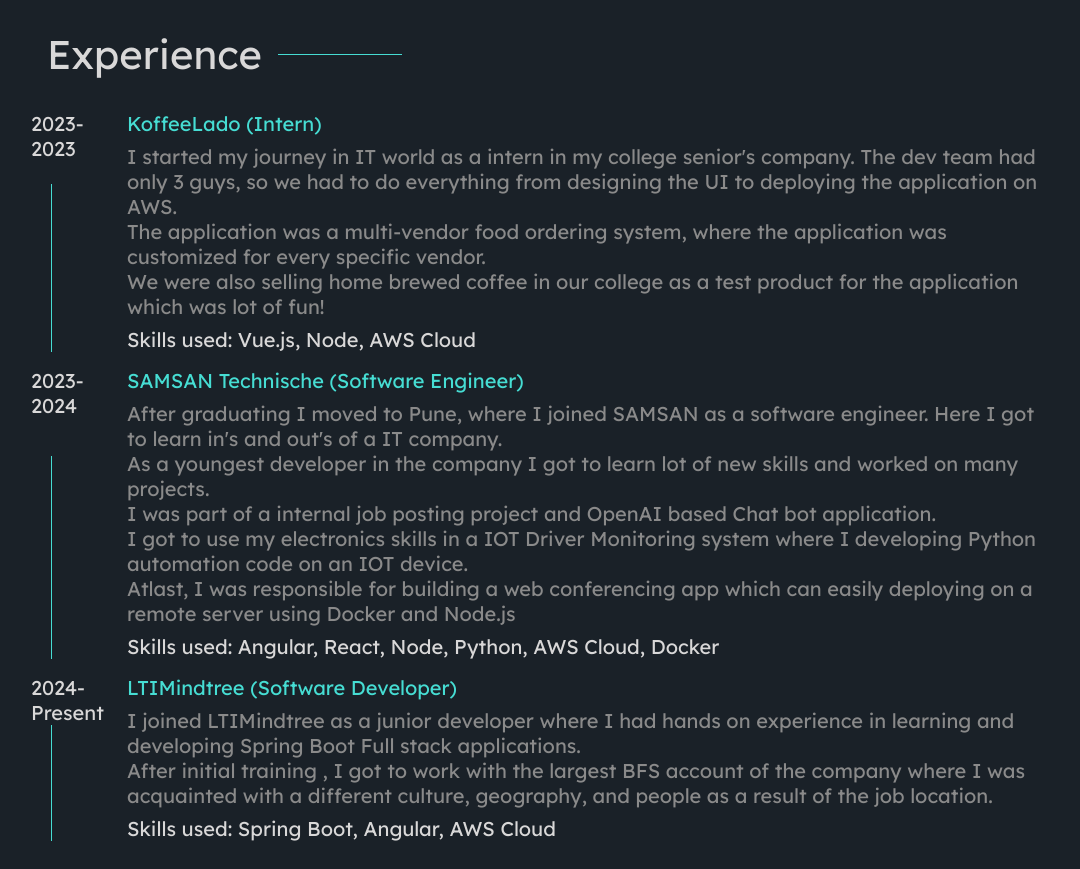
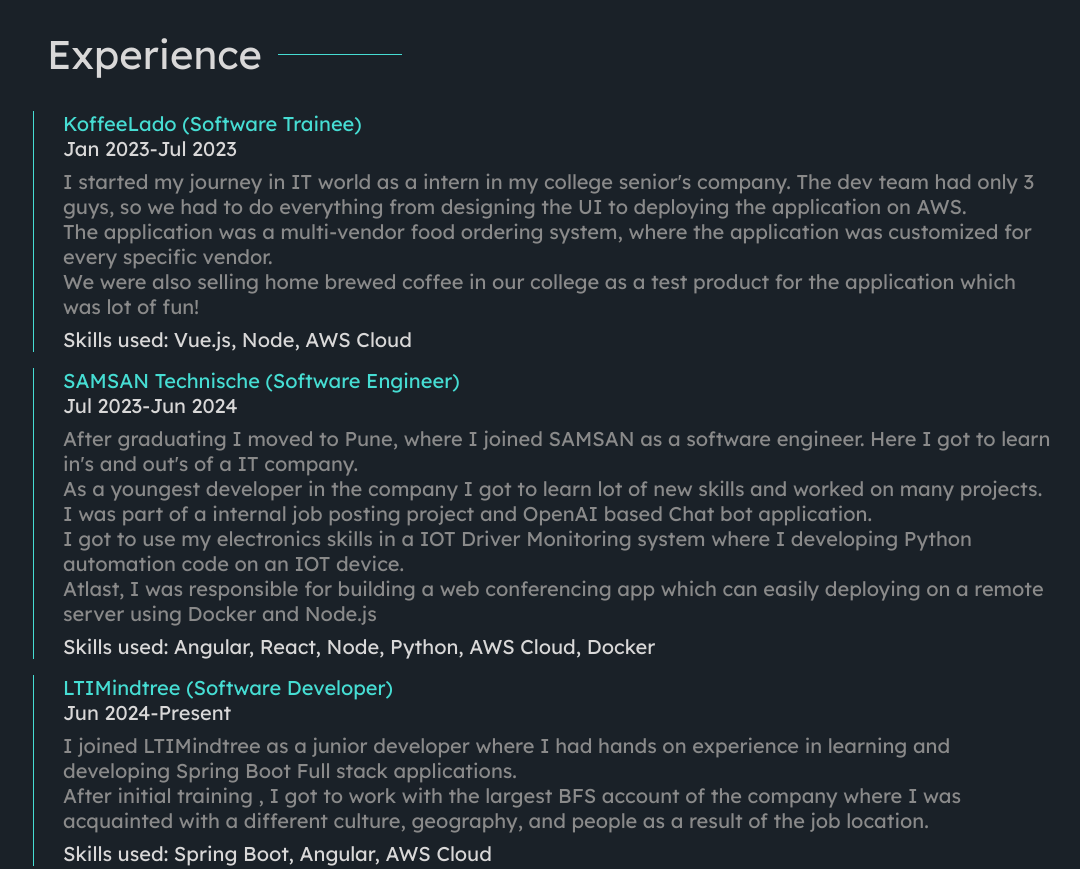
Before and after one commit to RuturajSant/RS.dev, a plain HTML site: page index.html in a window 1280 px wide. Shown: the part 1559-2428 px from the top of the page, without its empty margins (97-1177 px from the left). Drawn offline with nearby package versions, Linux system fonts and the light colour scheme.

Commit message:
content change

```diff
--- a/index.html
+++ b/index.html
@@ -354,40 +354,32 @@ personal projects, watching movies and anime
         <h3 class="title border">Experience</h3>
         <ul class="exp-container">
           <li class="exp-item">
-            <div class="flex">
+
               <div>
-                <p class="exp-year">2023-2023</p>
-              </div>
-              <div>
-                <p class="exp-title">KoffeeLado (Intern)</p>
+                <p class="exp-title">KoffeeLado (Software Trainee)</p>
+                <p class="exp-year">Jan 2023-Jul 2023</p>
                 <p class="exp-description">I started my journey in IT world as a intern in my college senior's company. The dev team had only 3 guys, so we had to do everything from designing the UI to deploying the application on AWS. <br> The application was a multi-vendor food ordering system, where the application was customized for every specific vendor. <br> We were also selling home brewed coffee in our college as a test product for the application which was lot of fun!
                 </p>
                 <p class="exp-skills">Skills used: Vue.js, Node, AWS Cloud</p>
               </div>
-            </div>
+
           </li>
           <li class="exp-item">
-            <div class="flex">
-              <div>
-                <p class="exp-year">2023-2024</p>
-              </div>
+
               <div>
                 <p class="exp-title">SAMSAN Technische (Software Engineer)</p>
+                <p class="exp-year">Jul 2023-Jun 2024</p>
                 <p class="exp-description">After graduating I moved to Pune, where I joined SAMSAN as a software engineer. Here I got to learn in's and out's of a IT company. <br> As a youngest developer in the company I got to learn lot of new skills and worked on many projects. <br> I was part of a internal job posting project and OpenAI based Chat bot application. <br> I got to use my electronics skills in a IOT Driver Monitoring system where I developing Python automation code on an IOT device. <br> Atlast, I was responsible for building a web conferencing app which can easily deploying on a remote server using Docker and Node.js </p>
                 <p class="exp-skills">Skills used: Angular, React, Node, Python, AWS Cloud, Docker</p>
               </div>
-            </div>
           </li>
           <li class="exp-item">
-            <div class="flex">
-              <div>
-                <p class="exp-year">2024-Present</p>
-              </div>
-              <div>
-                <p class="exp-title">LTIMindtree (Software Developer)</p>
+
+            <div>
+              <p class="exp-title">LTIMindtree (Software Developer)</p>
+              <p class="exp-year">Jun 2024-Present</p>
                 <p class="exp-description"> I joined LTIMindtree as a junior developer where I had hands on experience in learning and developing Spring Boot Full stack applications. <br> After initial training , I got to work with the largest BFS account of the company where I was acquainted with a different culture, geography, and people as a result of the job location.</p>
                 <p class="exp-skills">Skills used: Spring Boot, Angular, AWS Cloud</p>
-              </div>
             </div>
           </li>
         </ul>
--- a/styles/style.css
+++ b/styles/style.css
@@ -459,11 +459,12 @@
   font-weight: var(--fw-regular);
   margin-bottom: 2rem;
 }
-.exp-year{
+/* .exp-year{
   width: 5rem;
-}
+} */
 .exp-item{
   margin-bottom: 1rem;
+  margin-left: 2rem;
   position: relative;
 }
 .exp-item::before{
@@ -471,10 +472,11 @@
   position: absolute;
   background: var(--primary);
   width: 1px;
-  height: 70%;
+  height: 100%;
   bottom: 0;
-  left: 2%;
+  left: -3%;
 }
+
 .exp-title{
   color: var(--primary);
 }
```
